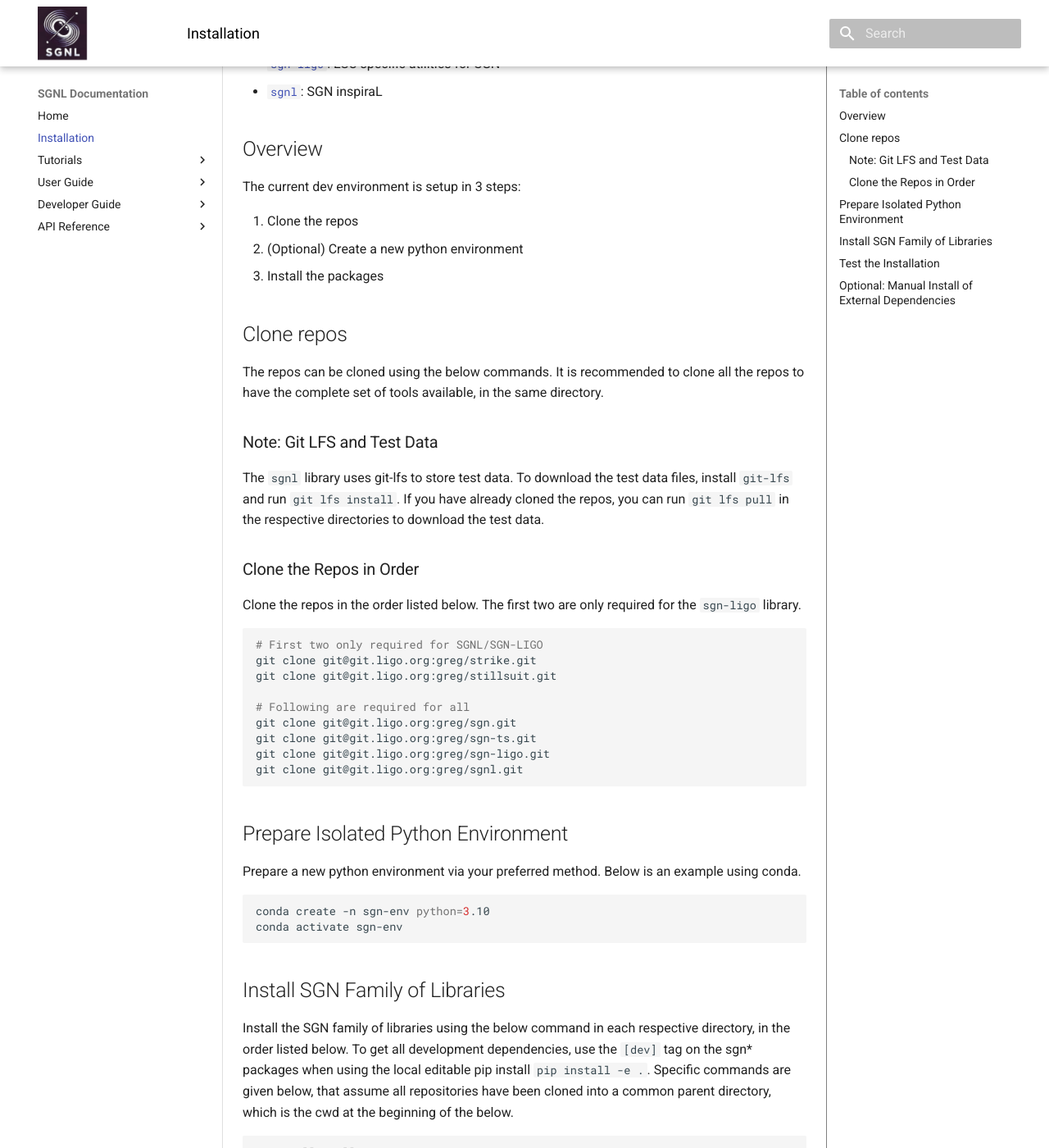
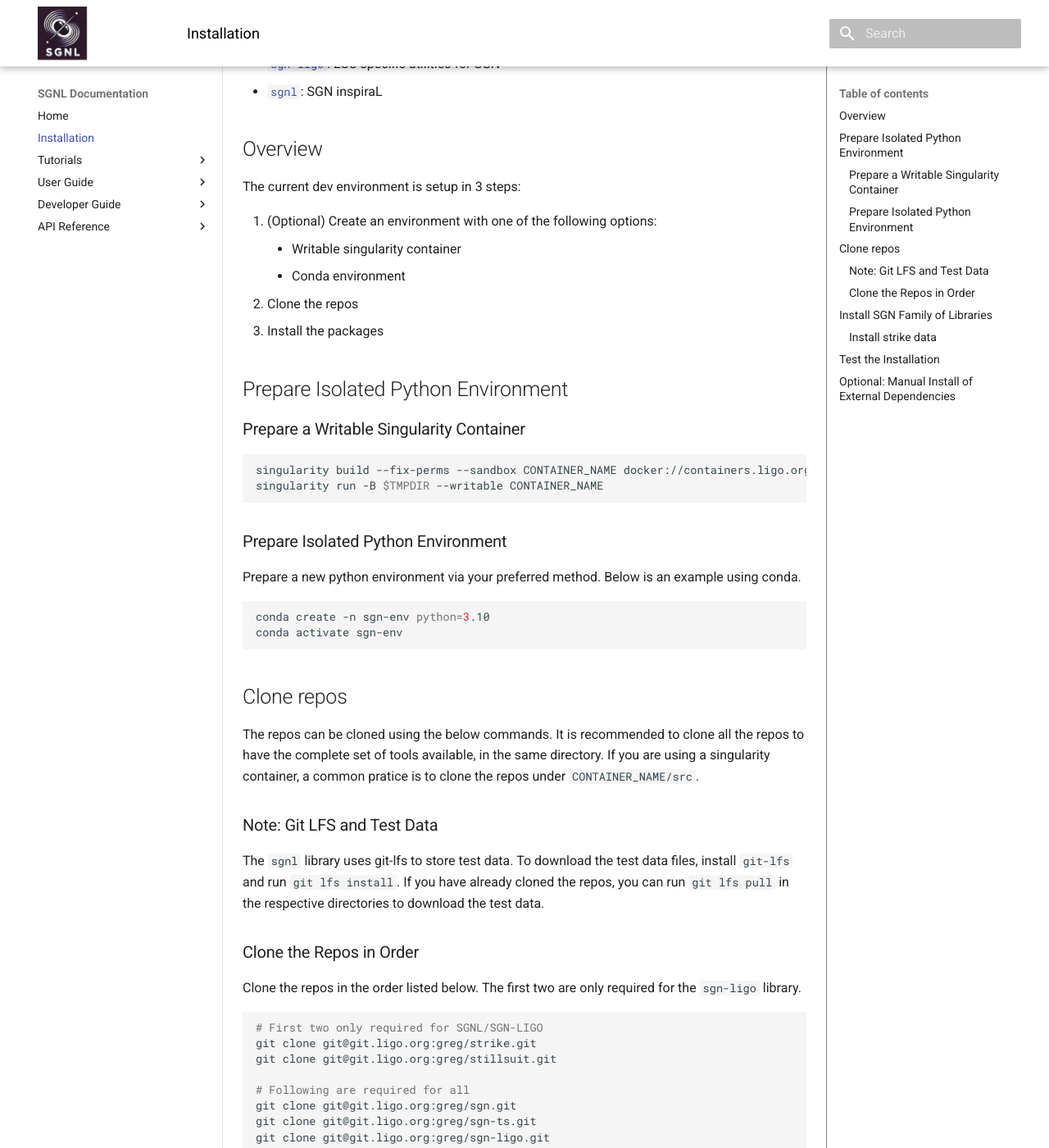
Before and after one commit to JWKennington/sgnl, an MkDocs documentation site: the page built from docs/install.md, in a window 1280 px wide and 1400 px high, scrolled down 282 px. Shown: the whole window at 82% size. Built offline with MkDocs 1.6.1 and Material for MkDocs 9.7.7, drawn with Linux system fonts in a browser that asks for light colours; some of the changed text lies outside the part shown.

Commit message:
Add container dag

````diff
--- a/docs/install.md
+++ b/docs/install.md
@@ -12,15 +12,37 @@ family of libraries. The SGN family of libraries includes:
 
 The current dev environment is setup in 3 steps:
 
-1. Clone the repos
-2. (Optional) Create a new python environment
+1. (Optional) Create an environment with one of the following options:
+    - Writable singularity container
+    - Conda environment
+2. Clone the repos
 3. Install the packages
+
+## Prepare Isolated Python Environment
+
+### Prepare a Writable Singularity Container
+
+```bash
+singularity build --fix-perms --sandbox CONTAINER_NAME docker://containers.ligo.org/greg/sgnl:latest
+singularity run -B $TMPDIR --writable CONTAINER_NAME
+```
+
+### Prepare Isolated Python Environment
+
+Prepare a new python environment via your preferred method. Below is an example
+using conda.
+
+```bash
+conda create -n sgn-env python=3.10
+conda activate sgn-env
+```
 
 ## Clone repos
 
 The repos can be cloned using the below commands. It is recommended to clone
 all the repos to have the complete set of tools available, in the same
-directory.
+directory. If you are using a singularity container, a common pratice is to
+clone the repos under `CONTAINER_NAME/src`.
 
 ### Note: Git LFS and Test Data
 
@@ -44,16 +66,6 @@ git clone git@git.ligo.org:greg/sgn.git
 git clone git@git.ligo.org:greg/sgn-ts.git
 git clone git@git.ligo.org:greg/sgn-ligo.git
 git clone git@git.ligo.org:greg/sgnl.git
-```
-
-## Prepare Isolated Python Environment
-
-Prepare a new python environment via your preferred method. Below is an example
-using conda.
-
-```bash
-conda create -n sgn-env python=3.10
-conda activate sgn-env
 ```
 
 ## Install SGN Family of Libraries
@@ -101,6 +113,18 @@ package dependencies. The order is:
 - `sgn-ligo`
 - `sgnl`
 
+### Install strike data
+
+If you are not using a singularity container, you will need to run the following to
+install pre-generated strike data.
+
+```bash
+strike-config set --path <path> --setup
+export STRIKE_DATA_PATH=<path>
+```
+
+The default path that strike looks for is `${HOME}/strike_data`.
+
 ## Test the Installation
 
 To test the installation, run the below command in the `sgnl/tests` directory.
````
Also changed, not shown: README.md (+0 -1 lines), docs/tutorials/offline_analysis.md (+1 -1 lines), 3 other files.
